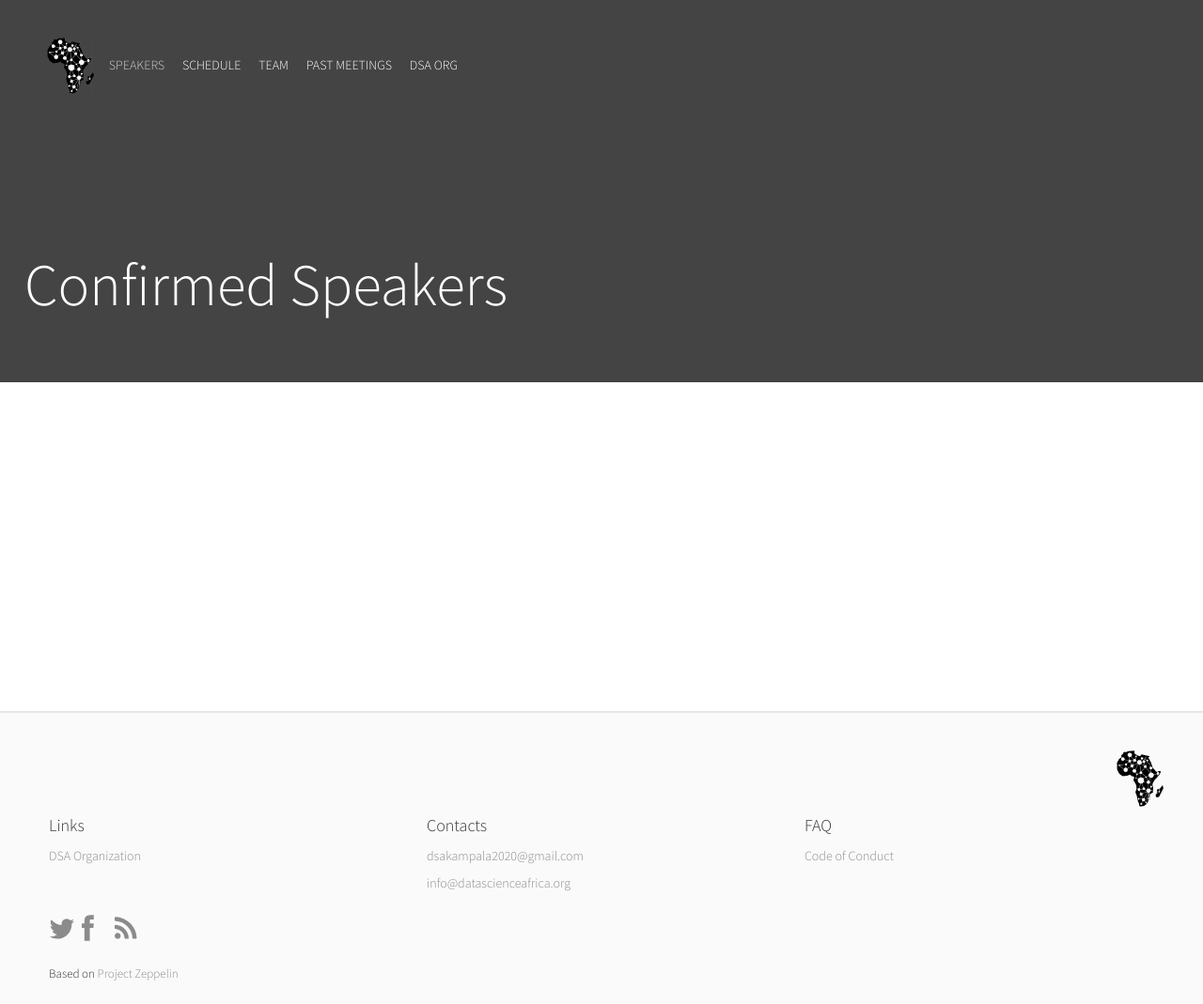
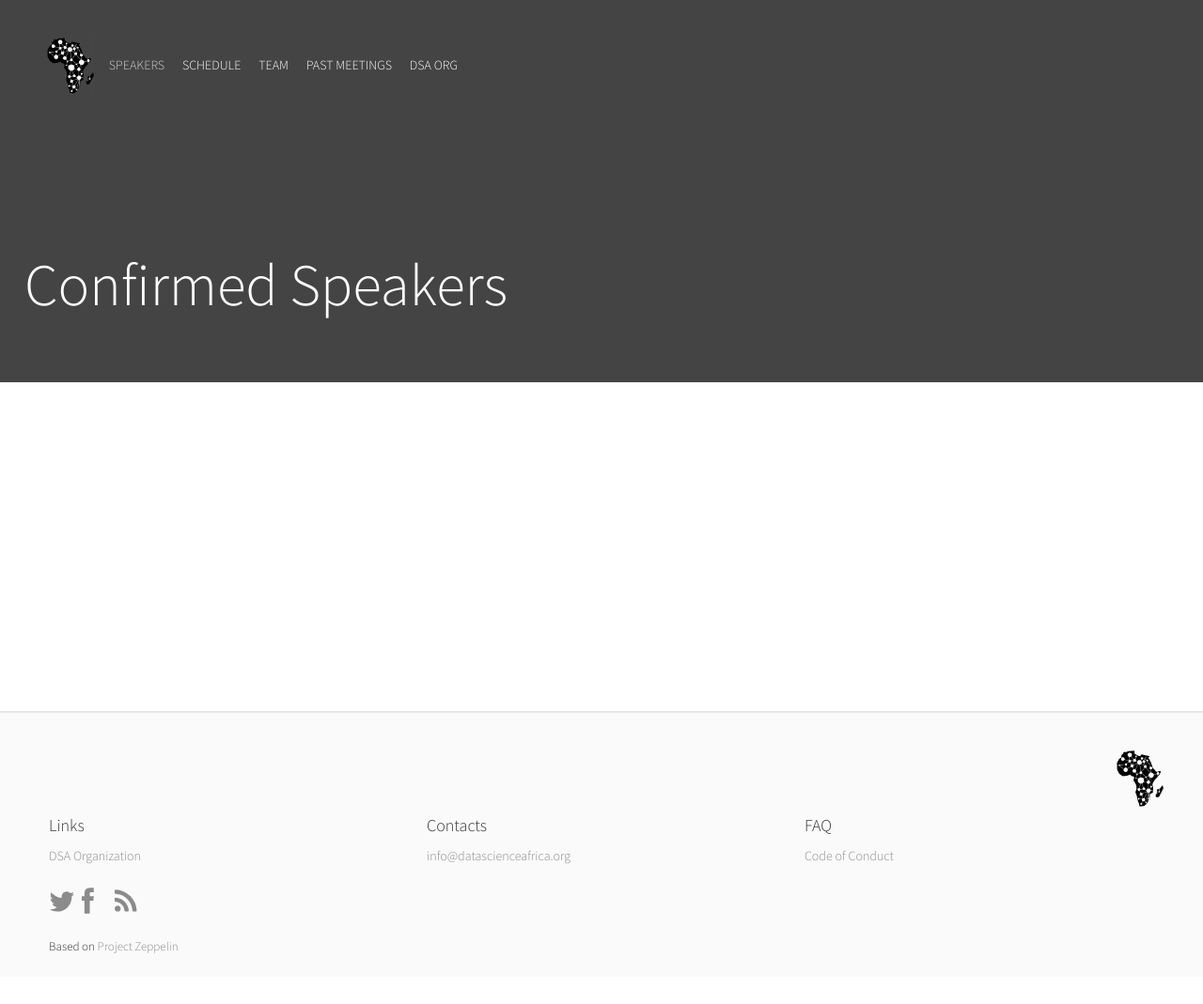
Before and after one commit to datsciafrica/dsa2021kimberley, a Jekyll site: the page built from speakers.html, in a window 1280 px wide and 1069 px high. Shown: the whole window at 94% size. Built offline with Jekyll 4.4.1, drawn with Linux system fonts in a browser that asks for light colours; nearby versions of some CDN libraries; some web fonts are replaced; comment, search, counter and statistics services are not loaded.

Commit message:
Updated the config file

```diff
--- a/_config.yml
+++ b/_config.yml
@@ -70,9 +70,6 @@ heroButtons:
 #eventDate: "July 24 - Aug 1, 2020"
 startRegistration: "June 20, 2021"
 endRegistration: "July 28, 2021"
-#typeoutTextValues: ''
-# typeoutTextValues: '"", "Kampala 2013", "Nyeri 2015", "Kampala 2016", "Arusha 2017", "Nyeri 2018", "Abuja 2018", "Addis 2019", "Accra 2019"'
-typeoutFallback: "Kampala 2020"
 heroButtons:
  - {permalink: "/tbd", text: "Register Now"}
  # - {permalink: "/tbd", text: "Submit Workshop Abstract"}
@@ -140,7 +137,7 @@ footerBlocks:
  -
   title: "Contacts"
   links:
-   - {link: "mailto:dsakampala2020@gmail.com", text: "dsakampala2020@gmail.com"}
+#   - {link: "mailto:dsakampala2020@gmail.com", text: "dsakampala2020@gmail.com"}
    - {link: "mailto:info@datascienceafrica.org", text: "info@datascienceafrica.org"}
  -
   title: "FAQ"
```
